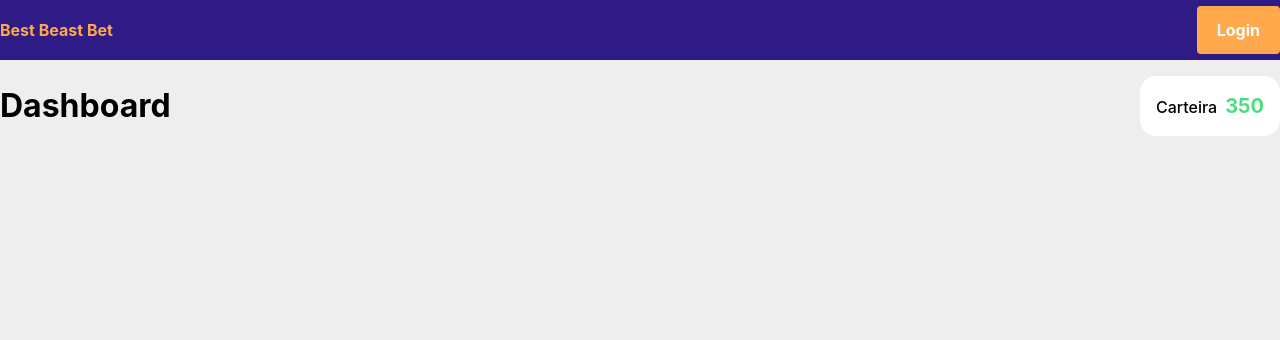
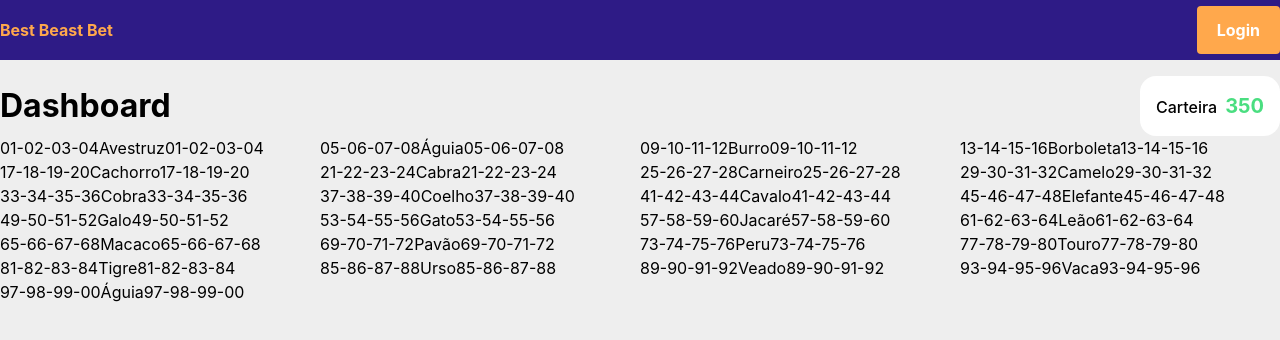
Before and after one commit to KrindgesJuliano/best-beast-bet, a React (Vite) app: page /dashboard in a window 1280 px wide. Shown: the top 340 px of the page. Built offline with nearby package versions, Linux system fonts and the light colour scheme.

Commit message:
feat: add json com os grupos

```diff
--- /dev/null
+++ b/src/assets/grups.json
@@ -0,0 +1,129 @@
+{
+  "grupos": [
+    {
+      "grupo": 1,
+      "animal": "Avestruz",
+      "numero": "01-02-03-04"
+    },
+    {
+      "grupo": 2,
+      "animal": "Águia",
+      "numero": "05-06-07-08"
+    },
+    {
+      "grupo": 3,
+      "animal": "Burro",
+      "numero": "09-10-11-12"
+    },
+    {
+      "grupo": 4,
+      "animal": "Borboleta",
+      "numero": "13-14-15-16"
+    },
+    {
+      "grupo": 5,
+      "animal": "Cachorro",
+      "numero": "17-18-19-20"
+    },
+    {
+      "grupo": 6,
+      "animal": "Cabra",
+      "numero": "21-22-23-24"
+    },
+    {
+      "grupo": 7,
+      "animal": "Carneiro",
+      "numero": "25-26-27-28"
+    },
+    {
+      "grupo": 8,
+      "animal": "Camelo",
+      "numero": "29-30-31-32"
+    },
+    {
+      "grupo": 9,
+      "animal": "Cobra",
+      "numero": "33-34-35-36"
+    },
+    {
+      "grupo": 10,
+      "animal": "Coelho",
+      "numero": "37-38-39-40"
+    },
+    {
+      "grupo": 11,
+      "animal": "Cavalo",
+      "numero": "41-42-43-44"
+    },
+    {
+      "grupo": 12,
+      "animal": "Elefante",
+      "numero": "45-46-47-48"
+    },
+    {
+      "grupo": 13,
+      "animal": "Galo",
+      "numero": "49-50-51-52"
+    },
+    {
+      "grupo": 14,
+      "animal": "Gato",
+      "numero": "53-54-55-56"
+    },
+    {
+      "grupo": 15,
+      "animal": "Jacaré",
+      "numero": "57-58-59-60"
+    },
+    {
+      "grupo": 16,
+      "animal": "Leão",
+      "numero": "61-62-63-64"
+    },
+    {
+      "grupo": 17,
+      "animal": "Macaco",
+      "numero": "65-66-67-68"
+    },
+    {
+      "grupo": 18,
+      "animal": "Pavão",
+      "numero": "69-70-71-72"
+    },
+    {
+      "grupo": 19,
+      "animal": "Peru",
+      "numero": "73-74-75-76"
+    },
+    {
+      "grupo": 20,
+      "animal": "Touro",
+      "numero": "77-78-79-80"
+    },
+    {
+      "grupo": 21,
+      "animal": "Tigre",
+      "numero": "81-82-83-84"
+    },
+    {
+      "grupo": 22,
+      "animal": "Urso",
+      "numero": "85-86-87-88"
+    },
+    {
+      "grupo": 23,
+      "animal": "Veado",
+      "numero": "89-90-91-92"
+    },
+    {
+      "grupo": 24,
+      "animal": "Vaca",
+      "numero": "93-94-95-96"
+    },
+    {
+      "grupo": 25,
+      "animal": "Águia",
+      "numero": "97-98-99-00"
+    }
+  ]
+}
--- a/src/modules/Dashboard/index.jsx
+++ b/src/modules/Dashboard/index.jsx
@@ -1,5 +1,7 @@
 // eslint-disable-next-line no-unused-vars
 import React from 'react';
+
+import Grupos from '../../assets/grups.json';
 
 export const Dashboard = () => {
   return (
@@ -11,6 +13,15 @@ export const Dashboard = () => {
           <span className="text-green text-xl font-700">350</span>
         </div>
       </header>
+      <div className="grid grid-cols-4">
+        {Grupos.grupos.map((grupo) => (
+          <div key={grupo.numero}>
+            {grupo.numero}
+            {grupo.animal}
+            {grupo.numero}
+          </div>
+        ))}
+      </div>
     </div>
   );
 };
```
Also changed, not shown: src/App.jsx (indentation only).
